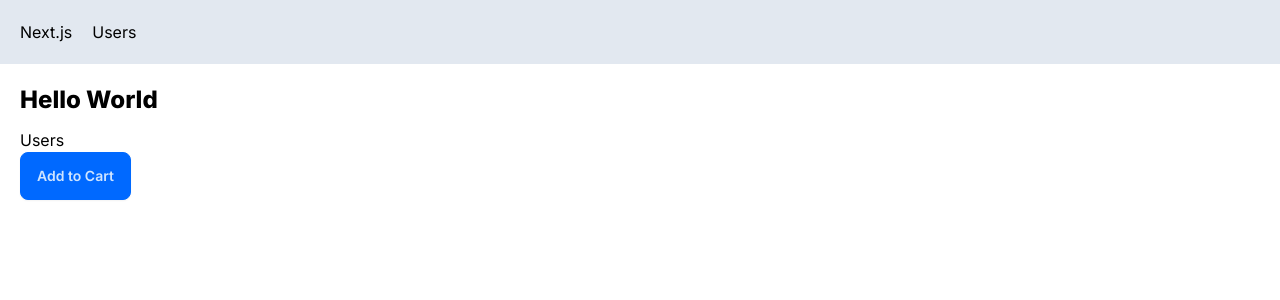
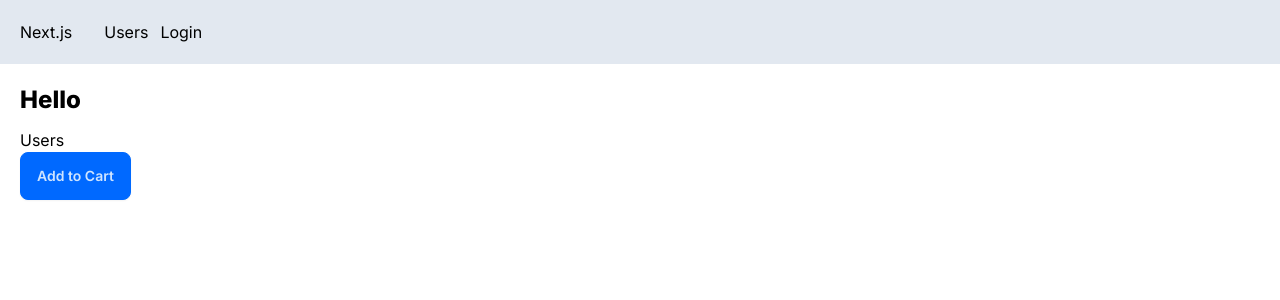
Before and after one commit to Chaitya-007/next-app, a Next.js app: page / in a window 1280 px wide. Shown: the top 300 px of the page. Built offline with nearby package versions, Linux system fonts and the light colour scheme; no server answers.

Commit message:
added till sign in and sign out

```diff
--- a/app/NavBar.tsx
+++ b/app/NavBar.tsx
@@ -1,11 +1,26 @@
+'use client'
 import React from 'react'
 import Link from 'next/link'
+import { useSession } from 'next-auth/react';
 
 const NavBar = () => {
+
+  const {status, data: session} = useSession();
+
+  // * three types of status are possible
+  // * 'loading','authenticated','unauthenticated'
+  if(status === 'loading') return null
+
   return (
-    <div className='flex bg-slate-200 p-5'>
+    <div className='flex bg-slate-200 p-5 space-x-3'>
         <Link href="/" className='mr-5'>Next.js</Link>
         <Link href="/users">Users</Link>
+        {status === 'authenticated' &&
+        <div>
+          {session.user!.name}
+          <Link href="/api/auth/signout"> SignOut </Link>
+          </div>}
+        {status === 'unauthenticated' && <Link href="/api/auth/signin">Login</Link>}
     </div>
   )
 }
--- a/app/api/auth/[...nextauth]/route.ts
+++ b/app/api/auth/[...nextauth]/route.ts
@@ -1,5 +1,15 @@
 import NextAuth from "next-auth"
+import GoogleProvider from "next-auth/providers/google";
 
-const handler = NextAuth({});
+export const authOptions = {
+    providers: [
+        GoogleProvider({
+          clientId: process.env.GOOGLE_CLIENT_ID!,
+          clientSecret: process.env.GOOGLE_CLIENT_SECRET!
+        })
+      ]
+};
+
+const handler = NextAuth(authOptions);
 
 export { handler as GET, handler as POST};
--- /dev/null
+++ b/app/api/auth/token/route.ts
@@ -0,0 +1,20 @@
+import {getToken} from 'next-auth/jwt' //json webtoken
+import { NextRequest, NextResponse } from 'next/server';
+
+export async function GET(request: NextRequest)
+{
+    const token = await getToken({req : request})
+    return NextResponse.json(token)
+}
+
+
+// * this is like a passport or id-card by which client shares it's information with server
+// * this is a json web token
+// * when the user logs in the next auth creates an authentication session using a json web token
+// {"name":"Chaitanya Asole",
+// "email":"chaitanyaasole@gmail.com",
+// "picture":"https://lh3.googleusercontent.com/a/ACg8ocLhzEcCzBEROX4vH9nSu3bZpNqgkq__qX6FREqA9fCsORQ=s96-c",
+// "sub":"111665642510737057109",
+// "iat":1706337286, //* iat for issued at
+// "exp":1708929286, //* exp => by default token expires after 30 days
+// "jti":"436952d8-1c39-476e-901a-363851a23a05"}
--- /dev/null
+++ b/app/auth/Provider.tsx
@@ -0,0 +1,13 @@
+'use client'
+import React, { ReactNode } from 'react'
+import {SessionProvider} from 'next-auth/react'
+
+const AuthProvider = ({children}: {children: ReactNode}) => {
+  return (
+    <SessionProvider>
+        {children}
+    </SessionProvider>
+  )
+}
+
+export default AuthProvider
--- a/app/layout.tsx
+++ b/app/layout.tsx
@@ -1,32 +1,34 @@
-import './globals.css'
-import type { Metadata } from 'next'
-import { Inter } from 'next/font/google'
-import NavBar from './NavBar'
-import { Suspense } from 'react'
+import "./globals.css";
+import type { Metadata } from "next";
+import { Inter } from "next/font/google";
+import NavBar from "./NavBar";
+import AuthProvider from "./auth/Provider";
 
-const inter = Inter({ subsets: ['latin'] })
+const inter = Inter({ subsets: ["latin"] });
 
 export const metadata: Metadata = {
-  title: 'Create Next App',
-  description: 'Generated by create next app',
-}
+  title: "Create Next App",
+  description: "Generated by create next app",
+};
 
 export default function RootLayout({
   children,
 }: {
-  children: React.ReactNode
+  children: React.ReactNode;
 }) {
   return (
     <html lang="en" data-theme="winter">
       <body className={inter.className}>
-      <NavBar />
-      <main className='p-5'>
-      {children}
-        {/* <Suspense fallback={<p>Loading...</p>}>
+        <AuthProvider>
+          <NavBar />
+          <main className="p-5">
+            {children}
+            {/* <Suspense fallback={<p>Loading...</p>}>
         {children}
-        </Suspense> */}
-        </main>
+      </Suspense> */}
+          </main>
+        </AuthProvider>
       </body>
     </html>
-  )
+  );
 }
--- a/app/page.tsx
+++ b/app/page.tsx
@@ -1,11 +1,15 @@
-import Image from 'next/image'
 import Link from 'next/link'
 import ProductCard from './components/ProductCard'
+import { getServerSession } from 'next-auth'
+import { authOptions } from './api/auth/[...nextauth]/route'
 
-export default function Home() {
+export default async function Home() {
+// * this function works both for our pages as well as for our routers
+  const session = await getServerSession(authOptions)
+
   return (
     <main>
-      <h1>Hello World</h1>
+      <h1>Hello {session && <span>{session.user!.name}</span>}</h1>
       <Link href="/users">Users</Link>
       <ProductCard/>
     </main>
```
